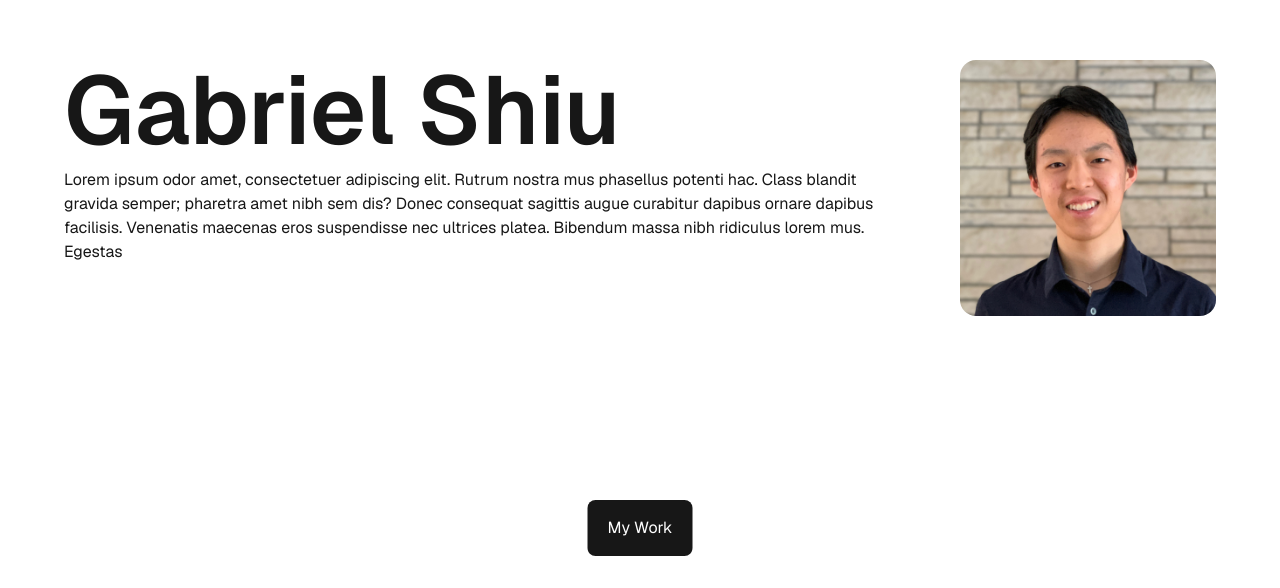
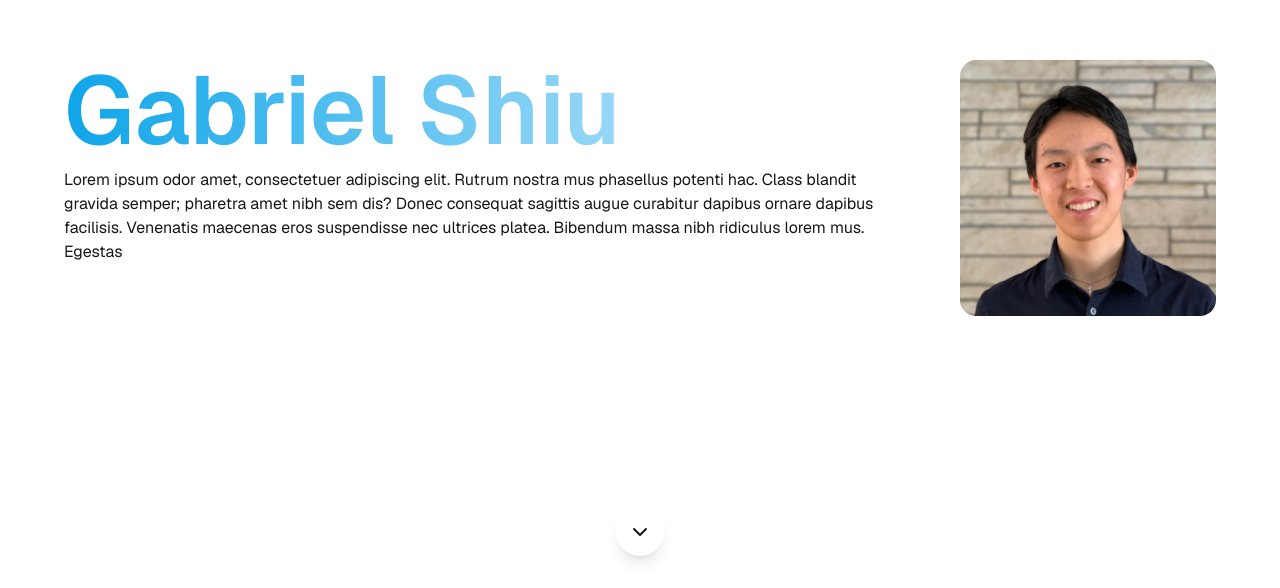
Before and after one commit to s-leirbag/portfolio, a Next.js app: page / in a window 1280 px wide. Shown: the part 212-800 px from the top of the page. Built offline with nearby package versions, Linux system fonts and the light colour scheme.

Commit message:
gradient on headings, scroll button, installed lucide, twmerge, clsx

```diff
--- /dev/null
+++ b/app/lib/utils.tsx
@@ -0,0 +1,6 @@
+import { clsx, type ClassValue } from 'clsx';
+import { twMerge } from 'tailwind-merge';
+
+export function cn(...inputs: ClassValue[]) {
+  return twMerge(clsx(inputs));
+}
--- a/app/page.tsx
+++ b/app/page.tsx
@@ -1,5 +1,6 @@
 import Image from "next/image";
 import Link from "next/link";
+import ScrollButton from "./ui/ScrollButton";
 
 export default function Home() {
   return (
@@ -16,7 +17,7 @@ export default function Home() {
               priority
             />
             <div className="flex-1 flex flex-col gap-2">
-              <h1 className="text-5xl sm:text-8xl py-0.5 rounded font-semibold">
+              <h1 className="text-5xl sm:text-8xl py-0.5 rounded font-semibold bg-gradient-to-r from-sky-500 to-sky-100 bg-clip-text text-transparent">
                 Gabriel Shiu
               </h1>
               <p>
@@ -30,14 +31,7 @@ export default function Home() {
             </div>
           </div>
         </div>
-        <a
-          className="absolute bottom-8 left-1/2 -translate-x-1/2 w-fit rounded-lg bg-foreground text-background hover:bg-[#383838] dark:hover:bg-[#ccc] py-4 px-4 sm:px-5"
-          href="https://vercel.com/new?utm_source=create-next-app&utm_medium=appdir-template-tw&utm_campaign=create-next-app"
-          target="_blank"
-          rel="noopener noreferrer"
-        >
-          My Work
-        </a>
+        <ScrollButton />
         <div className="w-full py-16">
           <div className="w-full md:w-[640] lg:w-[768] px-16 m-auto">
             <h2 className="text-3xl sm:text-6xl py-0.5 rounded font-semibold">
--- /dev/null
+++ b/app/ui/ScrollButton.tsx
@@ -0,0 +1,56 @@
+'use client';
+
+import { useEffect, useState } from 'react';
+import { ChevronDown } from 'lucide-react';
+import { cn } from '@/app/lib/utils';
+
+export default function ScrollButton() {
+  const [isVisible, setIsVisible] = useState(true);
+
+  useEffect(() => {
+    const handleScroll = () => {
+      // Get the height of the viewport
+      const viewportHeight = window.innerHeight;
+
+      // If we've scrolled more than 20% of the viewport height, hide the button
+      if (window.scrollY > viewportHeight * 0.2) {
+        setIsVisible(false);
+      } else {
+        setIsVisible(true);
+      }
+    };
+
+    // Add scroll event listener
+    window.addEventListener('scroll', handleScroll);
+
+    // Clean up the event listener
+    return () => {
+      window.removeEventListener('scroll', handleScroll);
+    };
+  }, []);
+
+  const scrollToNextSection = () => {
+    // Scroll to the next viewport height
+    window.scrollTo({
+      top: window.innerHeight,
+      behavior: 'smooth'
+    });
+  };
+
+  return (
+    <button
+      onClick={scrollToNextSection}
+      className={cn(
+        'fixed bottom-8 left-1/2 transform -translate-x-1/2 z-50',
+        'bg-primary text-primary-foreground rounded-full p-3',
+        'shadow-lg transition-all duration-300 ease-in-out',
+        'hover:bg-primary/90 hover:shadow-xl hover:-translate-y-1',
+        'focus:outline-none focus:ring-2 focus:ring-primary focus:ring-offset-2',
+        isVisible ? 'opacity-100 translate-y-0' : 'opacity-0 translate-y-10 pointer-events-none'
+      )}
+      aria-label="Scroll to next section"
+    >
+      <ChevronDown className="h-6 w-6" />
+    </button>
+  );
+}
--- a/app/work/oll-trainer/page.tsx
+++ b/app/work/oll-trainer/page.tsx
@@ -6,7 +6,7 @@ export default function Page() {
     <div className="justify-items-center font-[family-name:var(--font-geist-sans)]">
       <main className="w-full sm:w-[640] md:w-[768] lg:w-[1024]">
         <div className="w-full pt-[calc(30vh)] p-16 gap-8 flex flex-col">
-          <h1 className="text-5xl sm:text-8xl py-0.5 rounded font-semibold">
+          <h1 className="text-5xl sm:text-8xl py-0.5 rounded font-semibold bg-gradient-to-r from-sky-500 to-sky-100 bg-clip-text text-transparent">
             {"Rubik's"} Cube Trainer
           </h1>
           <p>
```
Also changed, not shown: package.json (+8 -5 lines), 1 other file (tests, documents, lock files or other folders).
